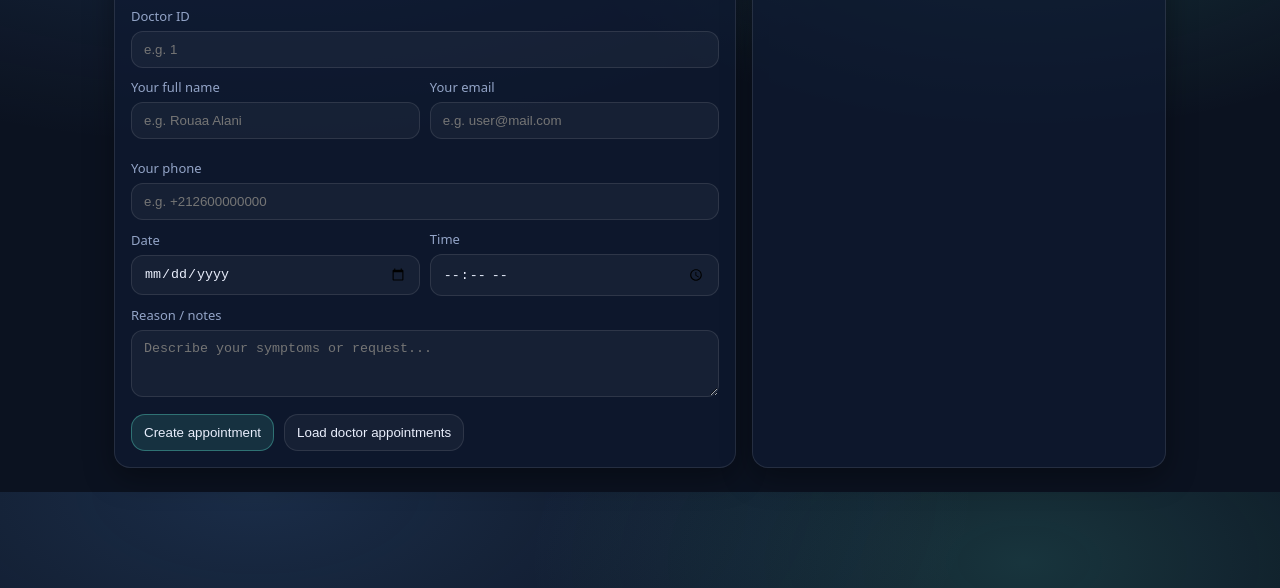
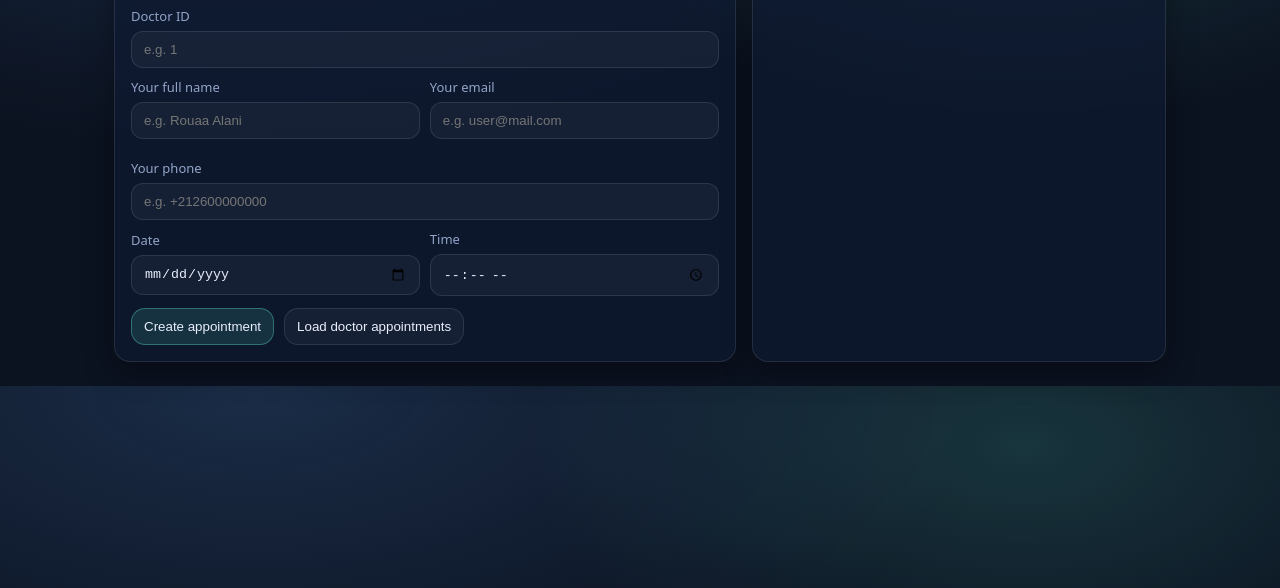
Before and after one commit to rouaaalani04-blip/allodoc, a website: page book.html in a window 1280 px wide. Shown: the part 212-800 px from the top of the page. Drawn offline with Linux system fonts and the light colour scheme.

Commit message:
tawaklto3alaallah

```diff
--- a/book.html
+++ b/book.html
@@ -57,8 +57,6 @@
           </div>
         </div>
 
-        <label>Reason / notes</label>
-        <textarea id="notes" rows="3" class="input" placeholder="Describe your symptoms or request..."></textarea>
 
         <div class="row" style="margin-top:12px">
           <button id="submit" class="btn primary">Create appointment</button>
```
